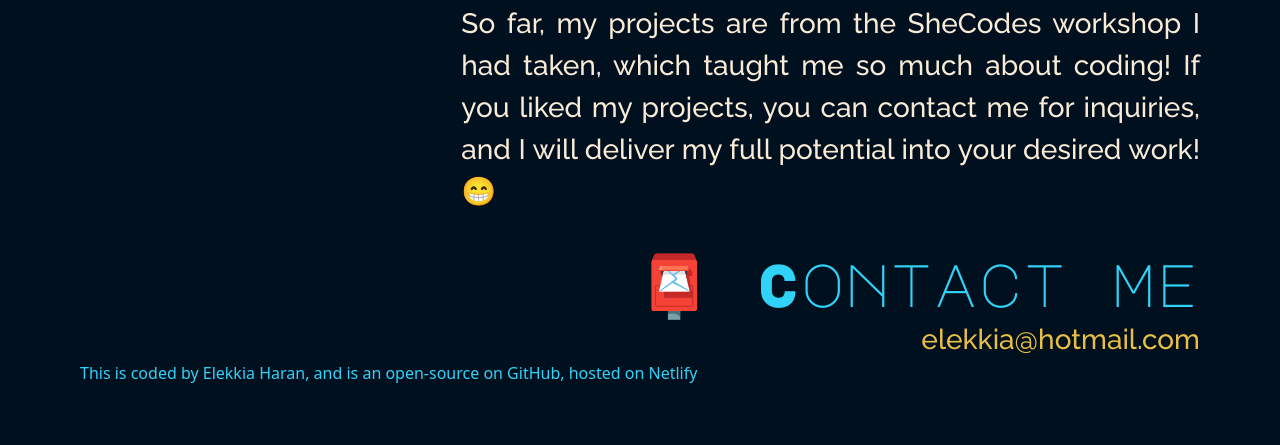
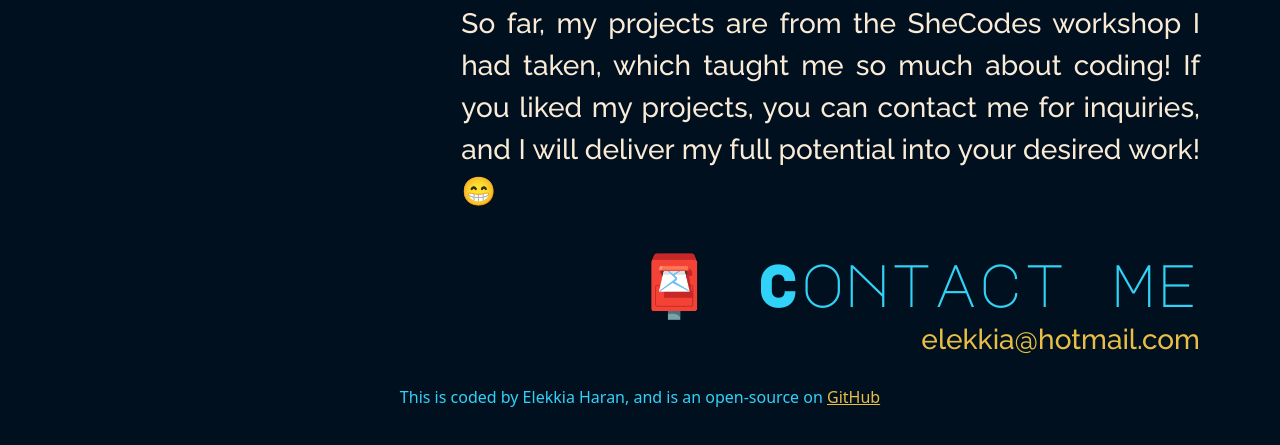
Before and after one commit to elek24/Responsive, a plain HTML site: page about.html in a window 1280 px wide. Shown: the part 669-1114 px from the top of the page. Drawn offline with nearby package versions, Linux system fonts and the light colour scheme.

Commit message:
updated portfolio

```diff
--- a/about.html
+++ b/about.html
@@ -88,8 +88,9 @@
         elekkia@hotmail.com</a
       >
     </div>
-    <div class="github">
-      This is coded by Elekkia Haran, and is an open-source on GitHub, hosted on Netlify
+    <br>
+    <div class="github text-center">
+      This is coded by Elekkia Haran, and is an open-source on <a href="https://github.com/elek24/Responsive">GitHub</a>
     </div>
   </body>
 </html>
```
Also changed, not shown: index.html (+3 -0 lines).
